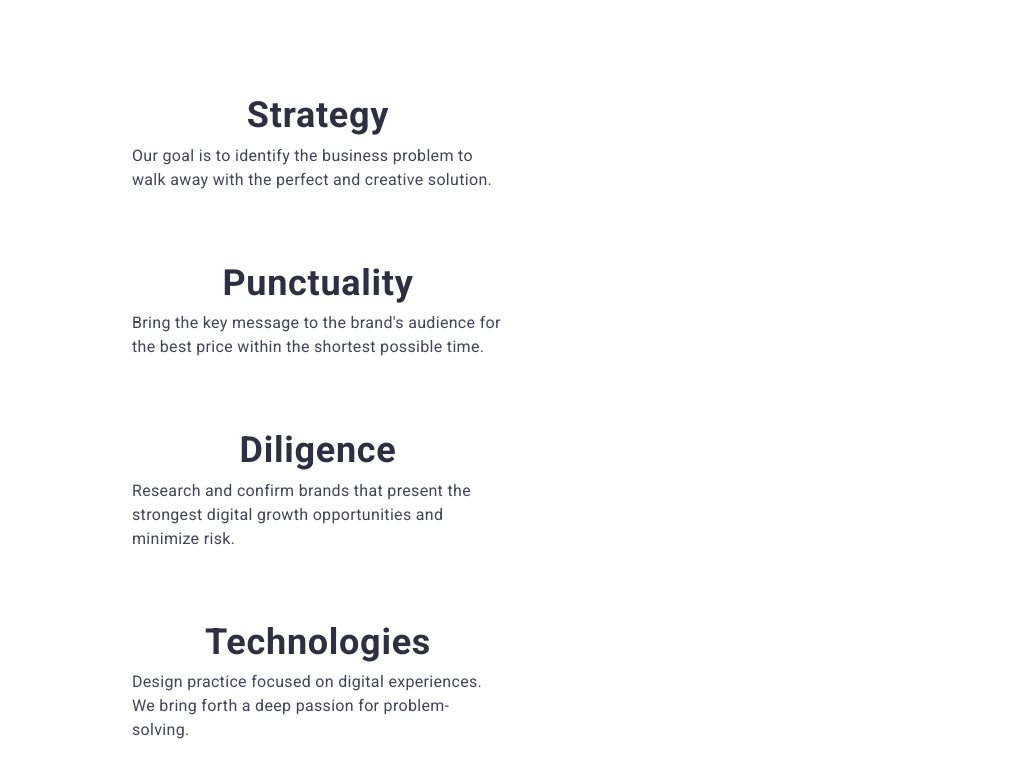
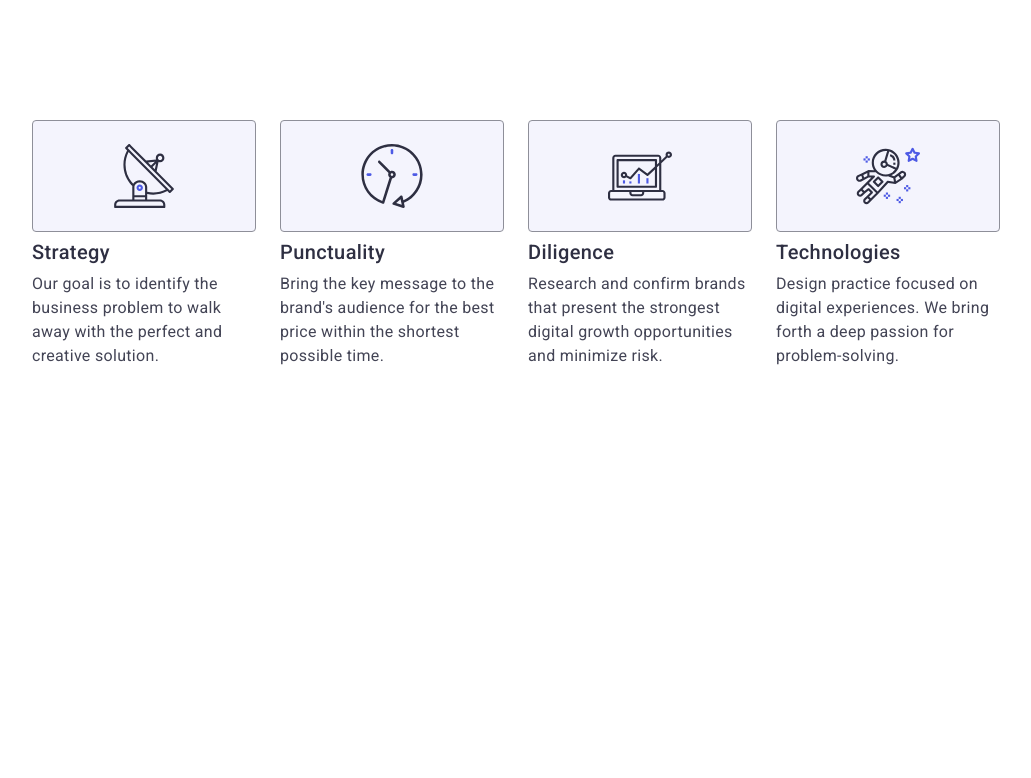
Before and after one commit to OlgaIK2023/goit-markup-hw-06, a plain HTML site: page index.html in a window 1280 px wide. Shown: the whole page, without its empty margins (124-1155 px from the left). Drawn offline with nearby package versions, Linux system fonts and the light colour scheme.

Commit message:
Update styles.css

```diff
--- a/css/styles.css
+++ b/css/styles.css
@@ -1001,10 +1001,53 @@ textarea {
 
   .benefits-card {
     flex-direction: row;
+    gap: 72px 24px;
 
   }
 
   .benefits-list {
-    width: calc((100% - 24px) / 2);
+
+    flex-basis: calc((100% - 24px) / 2);
+    }
+
+
+    .benefit-title {
+      text-align: left;
+
+    }
+}
+
+/* Версія для десктопа */
+
+@media screen and (min-width: 1158px) {
+  .container {
+    max-width: 1158px;
   }
+
+  .benefit-title {
+    font-size: 20px;
+    font-weight: 500;
+    line-height: 1.2;
+    letter-spacing: 0.02em;
+  }
+
+    .benefits-list {
+
+      flex-basis: calc((100% - 72px) / 4);
+
+      }
+
+    .benefits-card {
+
+    gap: 24px;
+
+      }
+
+      .icon-benefits-box {
+        display: flex;
+      }
+
+      .benefits {
+        padding: 120px 156px;
+      }
 }
```
